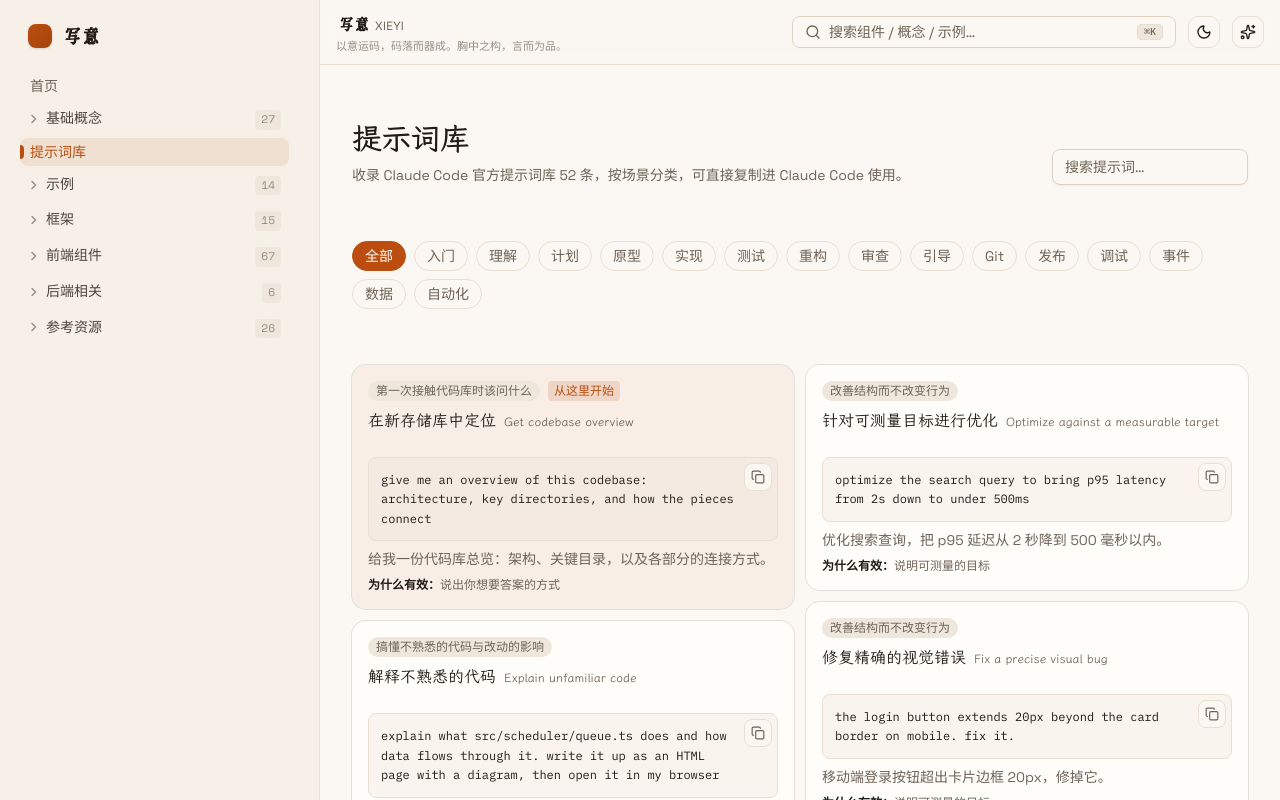
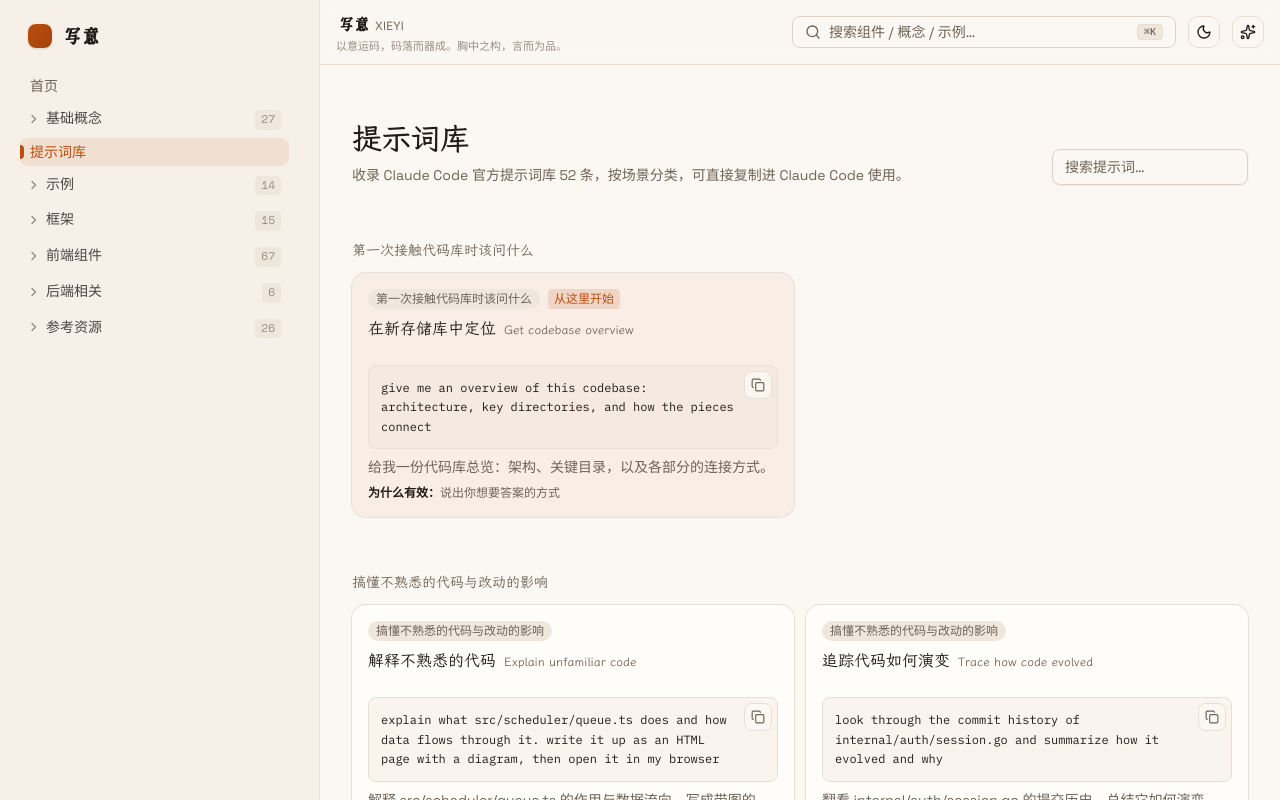
Before and after one commit to ErgeAIA/XieYi, a Next.js app: page /prompts in a window 1280 px wide. Shown: the top 800 px of the page. Built offline with nearby package versions, Linux system fonts and the light colour scheme.

Commit message:
fix: 全站提示词统一复制徽章 + 自动换行，提示词库去掉单选分类筛选

```diff
--- a/src/app/prompts/page.tsx
+++ b/src/app/prompts/page.tsx
@@ -4,28 +4,25 @@ import * as React from "react";
 import {
   PageContainer,
   PageHeader,
+  GroupLabel,
   FieldLabel,
   EmptyState,
 } from "@/components/page-shell";
 import { CopyBlock } from "@/components/copy-block";
 import { Input } from "@/components/ui/input";
 import { Card, CardContent, CardHeader, CardTitle } from "@/components/ui/card";
+import { Reveal } from "@/components/motion/reveal";
 import {
   promptLibrary,
   promptCategoryOrder,
   promptCategoryMeta,
-  type PromptCategory,
   type PromptLibraryItem,
 } from "@/content/prompt-library";
 
-type Filter = PromptCategory | "全部";
-
 export default function PromptsPage() {
   const [q, setQ] = React.useState("");
-  const [cat, setCat] = React.useState<Filter>("全部");
 
   const filtered = promptLibrary.filter((p) => {
-    if (cat !== "全部" && p.category !== cat) return false;
     const s = q.trim().toLowerCase();
     if (!s) return true;
     return (
@@ -48,50 +45,25 @@ export default function PromptsPage() {
         }
       />
 
-      <div className="flex flex-wrap gap-2">
-        <FilterChip active={cat === "全部"} onClick={() => setCat("全部")}>
-          全部
-        </FilterChip>
-        {promptCategoryOrder.map((c) => (
-          <FilterChip key={c} active={cat === c} onClick={() => setCat(c)}>
-            {c}
-          </FilterChip>
-        ))}
-      </div>
-
-      <div className="columns-1 gap-3 sm:columns-2">
-        {filtered.map((p) => (
-          <PromptCard key={p.id} p={p} />
-        ))}
-      </div>
+      {promptCategoryOrder.map((c) => {
+        const items = filtered.filter((p) => p.category === c);
+        if (items.length === 0) return null;
+        return (
+          <section key={c} className="space-y-3">
+            <GroupLabel>{promptCategoryMeta[c]}</GroupLabel>
+            <div className="columns-1 gap-3 sm:columns-2">
+              {items.map((p, i) => (
+                <Reveal key={p.id} delay={i * 30}>
+                  <PromptCard p={p} />
+                </Reveal>
+              ))}
+            </div>
+          </section>
+        );
+      })}
 
       {filtered.length === 0 && <EmptyState>没有匹配的提示词。</EmptyState>}
     </PageContainer>
-  );
-}
-
-function FilterChip({
-  active,
-  onClick,
-  children,
-}: {
-  active: boolean;
-  onClick: () => void;
-  children: React.ReactNode;
-}) {
-  return (
-    <button
-      type="button"
-      onClick={onClick}
-      className={
-        "cursor-pointer rounded-full border px-3 py-1 text-sm transition-colors " +
-        (active
-          ? "border-primary bg-primary text-primary-foreground"
-          : "border-border bg-background text-muted-foreground hover:bg-muted hover:text-foreground")
-      }
-    >
-      {children}
-    </button>
   );
 }
 
--- a/src/components/copy-block.tsx
+++ b/src/components/copy-block.tsx
@@ -50,7 +50,7 @@ export function CopyBlock({
   value,
   className,
   label,
-  wrap = false,
+  wrap = true,
 }: {
   value: string;
   className?: string;
```
